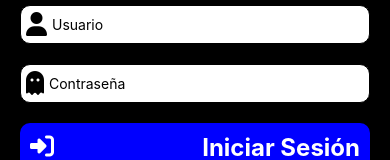
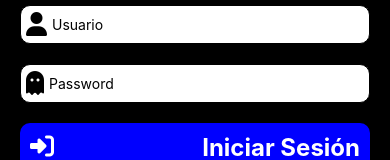
Before and after one commit to luisgudeo/appsmoviles, a React Native app: screen / in a window 390 px wide. Shown: the part 369-529 px from the top of the page. Built offline with nearby package versions, Linux system fonts and the light colour scheme.

Commit message:
cambio contraseña a password

```diff
--- a/src/Login/Index.tsx
+++ b/src/Login/Index.tsx
@@ -60,7 +60,7 @@ const Login = ({ navigation }) => {
             </View>
             <View style={[views.inputView]}>
                 <Icon name='ghost' size={24} color='black' />
-                <TextInput secureTextEntry={true} placeholder='Contraseña' value={pass} onChangeText={setPass} style={[views.input]} />
+                <TextInput secureTextEntry={true} placeholder='Password' value={pass} onChangeText={setPass} style={[views.input]} />
             </View>
             <Pressable style={[botones.btn]} onPress={validar}>
                 <Icon name='right-to-bracket' size={24} color='white' solid/>
```
